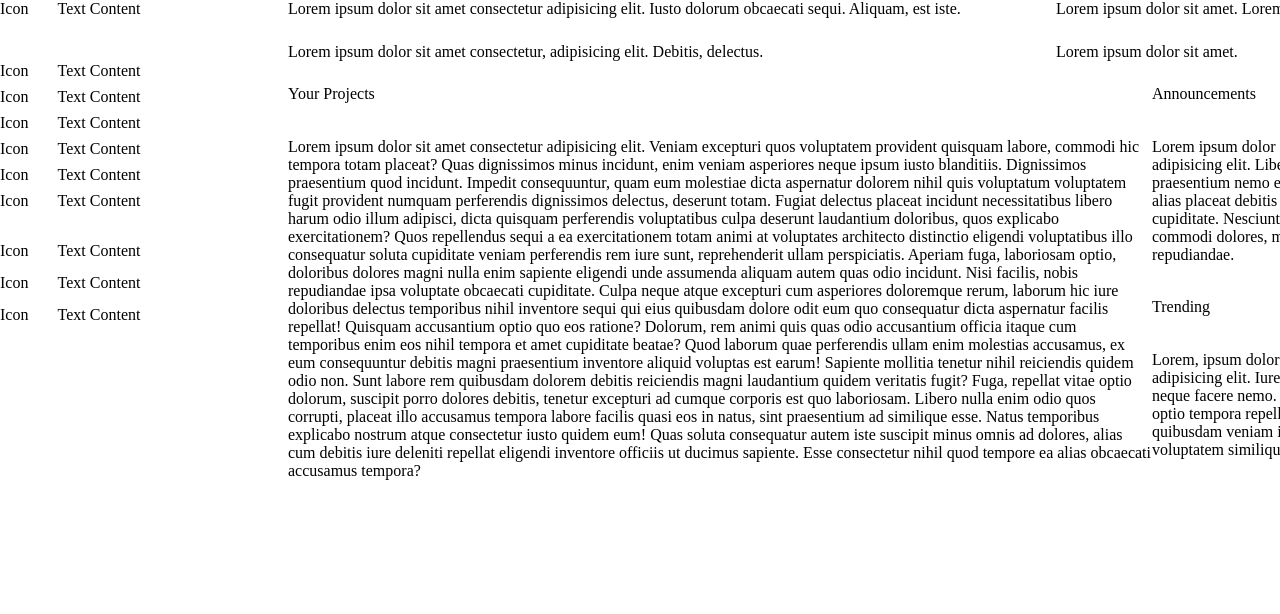
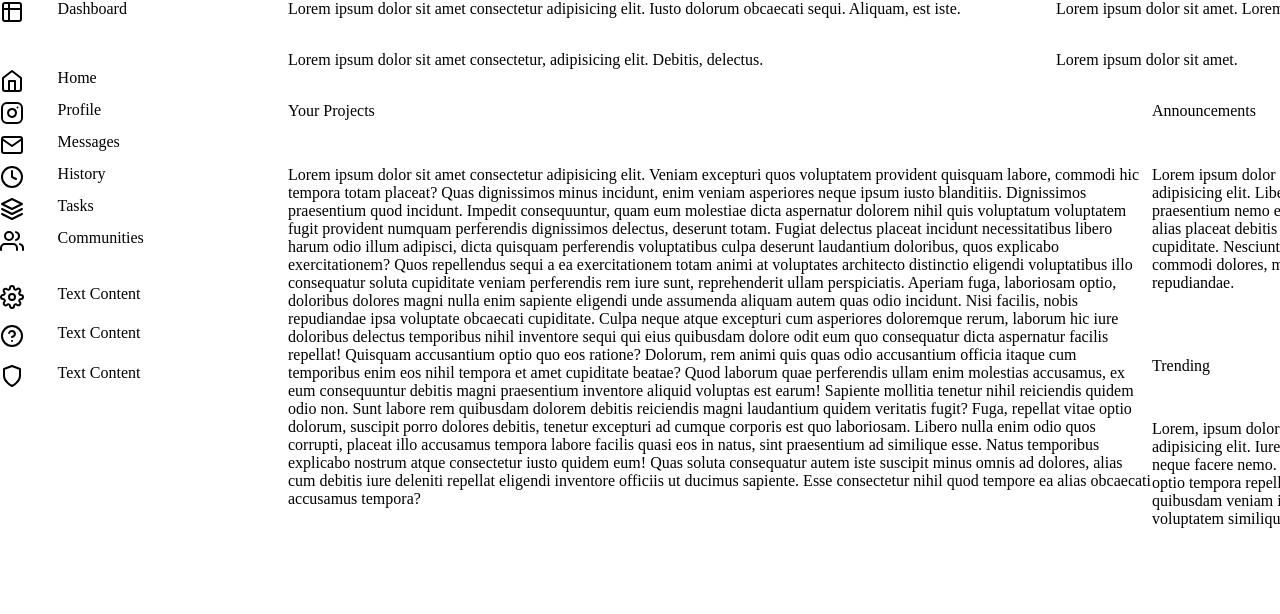
Before and after one commit to Rajanikanth0/odin-dashboard, a plain HTML site: page index.html in a window 1280 px wide. Shown: the top 614 px of the page. Drawn offline with Linux system fonts and the light colour scheme.

Commit message:
docs: add all icon files

```diff
--- a/index.html
+++ b/index.html
@@ -11,31 +11,36 @@
   <div class="container">
     <div class="sidebar">
       <div class="dashboard">
-        <div class="icon">Icon</div>
-        <div class="text">Text Content</div>
+        <svg xmlns="http://www.w3.org/2000/svg" width="24" height="24" viewBox="0 0 24 24" fill="none" stroke="currentColor" stroke-width="2" stroke-linecap="round" stroke-linejoin="round" class="feather feather-table"><path d="M9 3H5a2 2 0 0 0-2 2v4m6-6h10a2 2 0 0 1 2 2v4M9 3v18m0 0h10a2 2 0 0 0 2-2V9M9 21H5a2 2 0 0 1-2-2V9m0 0h18"></path></svg>
+        <div class="text">Dashboard</div>
       </div>
 
       <div class="main-links">
-        <div class="icon">Icon</div>
-        <div class="text">Text Content</div>
-        <div class="icon">Icon</div>
-        <div class="text">Text Content</div>
-        <div class="icon">Icon</div>
-        <div class="text">Text Content</div>
-        <div class="icon">Icon</div>
-        <div class="text">Text Content</div>
-        <div class="icon">Icon</div>
-        <div class="text">Text Content</div>
-        <div class="icon">Icon</div>
-        <div class="text">Text Content</div>
+        <svg xmlns="http://www.w3.org/2000/svg" width="24" height="24" viewBox="0 0 24 24" fill="none" stroke="currentColor" stroke-width="2" stroke-linecap="round" stroke-linejoin="round" class="feather feather-home"><path d="M3 9l9-7 9 7v11a2 2 0 0 1-2 2H5a2 2 0 0 1-2-2z"></path><polyline points="9 22 9 12 15 12 15 22"></polyline></svg>
+        <div class="text">Home</div>
+
+        <svg xmlns="http://www.w3.org/2000/svg" width="24" height="24" viewBox="0 0 24 24" fill="none" stroke="currentColor" stroke-width="2" stroke-linecap="round" stroke-linejoin="round" class="feather feather-instagram"><rect x="2" y="2" width="20" height="20" rx="5" ry="5"></rect><path d="M16 11.37A4 4 0 1 1 12.63 8 4 4 0 0 1 16 11.37z"></path><line x1="17.5" y1="6.5" x2="17.51" y2="6.5"></line></svg>
+        <div class="text">Profile</div>
+
+        <svg xmlns="http://www.w3.org/2000/svg" width="24" height="24" viewBox="0 0 24 24" fill="none" stroke="currentColor" stroke-width="2" stroke-linecap="round" stroke-linejoin="round" class="feather feather-mail"><path d="M4 4h16c1.1 0 2 .9 2 2v12c0 1.1-.9 2-2 2H4c-1.1 0-2-.9-2-2V6c0-1.1.9-2 2-2z"></path><polyline points="22,6 12,13 2,6"></polyline></svg>
+        <div class="text">Messages</div>
+
+        <svg xmlns="http://www.w3.org/2000/svg" width="24" height="24" viewBox="0 0 24 24" fill="none" stroke="currentColor" stroke-width="2" stroke-linecap="round" stroke-linejoin="round" class="feather feather-clock"><circle cx="12" cy="12" r="10"></circle><polyline points="12 6 12 12 16 14"></polyline></svg>
+        <div class="text">History</div>
+
+        <svg xmlns="http://www.w3.org/2000/svg" width="24" height="24" viewBox="0 0 24 24" fill="none" stroke="currentColor" stroke-width="2" stroke-linecap="round" stroke-linejoin="round" class="feather feather-layers"><polygon points="12 2 2 7 12 12 22 7 12 2"></polygon><polyline points="2 17 12 22 22 17"></polyline><polyline points="2 12 12 17 22 12"></polyline></svg>
+        <div class="text">Tasks</div>
+
+        <svg xmlns="http://www.w3.org/2000/svg" width="24" height="24" viewBox="0 0 24 24" fill="none" stroke="currentColor" stroke-width="2" stroke-linecap="round" stroke-linejoin="round" class="feather feather-users"><path d="M17 21v-2a4 4 0 0 0-4-4H5a4 4 0 0 0-4 4v2"></path><circle cx="9" cy="7" r="4"></circle><path d="M23 21v-2a4 4 0 0 0-3-3.87"></path><path d="M16 3.13a4 4 0 0 1 0 7.75"></path></svg>
+        <div class="text">Communities</div>
       </div>
 
       <div class="other-links">
-        <div class="icon">Icon</div>
+        <svg xmlns="http://www.w3.org/2000/svg" width="24" height="24" viewBox="0 0 24 24" fill="none" stroke="currentColor" stroke-width="2" stroke-linecap="round" stroke-linejoin="round" class="feather feather-settings"><circle cx="12" cy="12" r="3"></circle><path d="M19.4 15a1.65 1.65 0 0 0 .33 1.82l.06.06a2 2 0 0 1 0 2.83 2 2 0 0 1-2.83 0l-.06-.06a1.65 1.65 0 0 0-1.82-.33 1.65 1.65 0 0 0-1 1.51V21a2 2 0 0 1-2 2 2 2 0 0 1-2-2v-.09A1.65 1.65 0 0 0 9 19.4a1.65 1.65 0 0 0-1.82.33l-.06.06a2 2 0 0 1-2.83 0 2 2 0 0 1 0-2.83l.06-.06a1.65 1.65 0 0 0 .33-1.82 1.65 1.65 0 0 0-1.51-1H3a2 2 0 0 1-2-2 2 2 0 0 1 2-2h.09A1.65 1.65 0 0 0 4.6 9a1.65 1.65 0 0 0-.33-1.82l-.06-.06a2 2 0 0 1 0-2.83 2 2 0 0 1 2.83 0l.06.06a1.65 1.65 0 0 0 1.82.33H9a1.65 1.65 0 0 0 1-1.51V3a2 2 0 0 1 2-2 2 2 0 0 1 2 2v.09a1.65 1.65 0 0 0 1 1.51 1.65 1.65 0 0 0 1.82-.33l.06-.06a2 2 0 0 1 2.83 0 2 2 0 0 1 0 2.83l-.06.06a1.65 1.65 0 0 0-.33 1.82V9a1.65 1.65 0 0 0 1.51 1H21a2 2 0 0 1 2 2 2 2 0 0 1-2 2h-.09a1.65 1.65 0 0 0-1.51 1z"></path></svg>
         <div class="text">Text Content</div>
-        <div class="icon">Icon</div>
+        <svg xmlns="http://www.w3.org/2000/svg" width="24" height="24" viewBox="0 0 24 24" fill="none" stroke="currentColor" stroke-width="2" stroke-linecap="round" stroke-linejoin="round" class="feather feather-help-circle"><circle cx="12" cy="12" r="10"></circle><path d="M9.09 9a3 3 0 0 1 5.83 1c0 2-3 3-3 3"></path><line x1="12" y1="17" x2="12.01" y2="17"></line></svg>
         <div class="text">Text Content</div>
-        <div class="icon">Icon</div>
+        <svg xmlns="http://www.w3.org/2000/svg" width="24" height="24" viewBox="0 0 24 24" fill="none" stroke="currentColor" stroke-width="2" stroke-linecap="round" stroke-linejoin="round" class="feather feather-shield"><path d="M12 22s8-4 8-10V5l-8-3-8 3v7c0 6 8 10 8 10z"></path></svg>
         <div class="text">Text Content</div>
       </div>
     </div>
```
